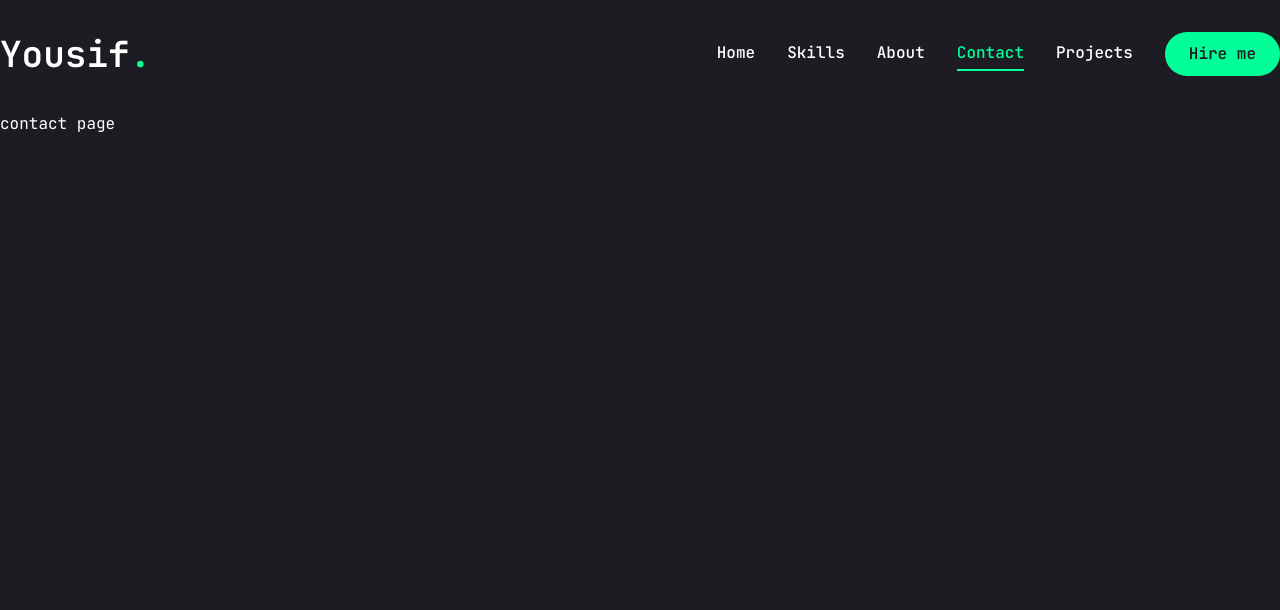
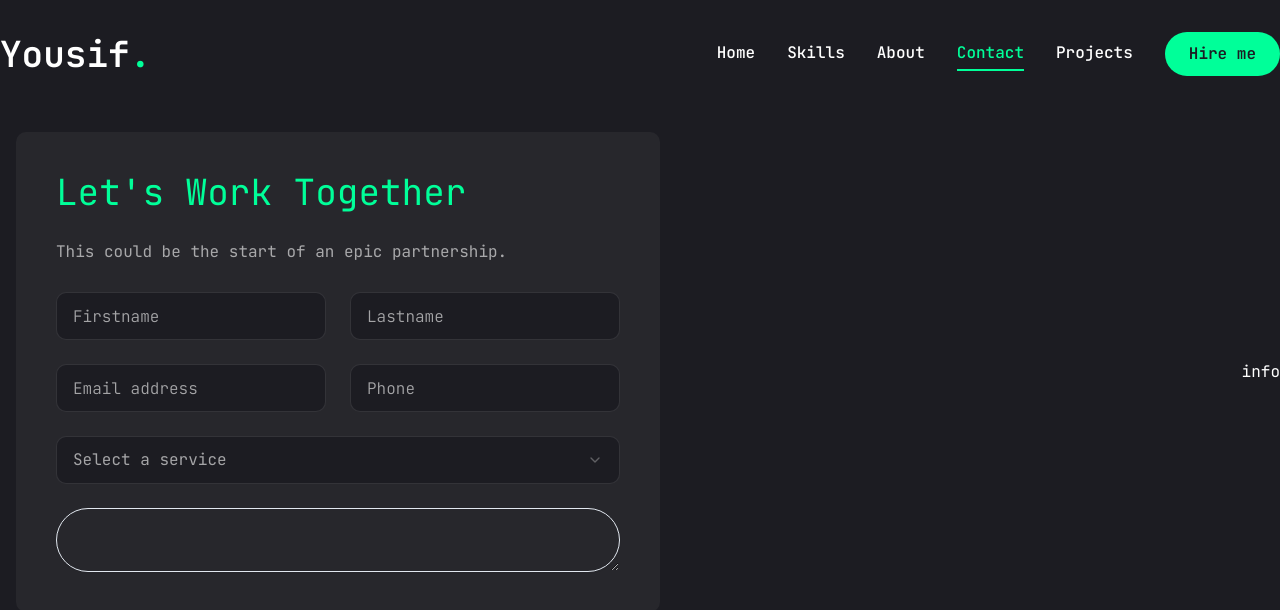
Before and after one commit to Gnashal/Portfolio, a Next.js app: page /contact in a window 1280 px wide. Shown: the top 610 px of the page. Built offline with nearby package versions, Linux system fonts and the light colour scheme.

Commit message:
add: contact page rough

```diff
--- /dev/null
+++ b/app/contact/data/data.js
@@ -0,0 +1,19 @@
+import { FaPhoneAlt, FaEnvelope, FaMapMarkerAlt } from "react-icons/fa";
+
+export const info = [
+    {
+        icon: <FaPhoneAlt />,
+        title: "Phone",
+        description: "(+63) 927 001 7284"
+    },
+    {
+        icon: <FaEnvelope />,
+        title: "Email",
+        description: "yousifceballos@gmail.com"
+    },
+    {
+        icon: <FaMapMarkerAlt />,
+        title: "Location",
+        description: "Sambag 1, Cebu City, Cebu"
+    },
+]
--- a/app/contact/page.jsx
+++ b/app/contact/page.jsx
@@ -1,6 +1,15 @@
 "use client";
 
 import { motion } from "framer-motion";
+
+
+import { Button } from "@/components/ui/button";
+import { Input } from "@/components/ui/input";
+import { Textarea } from "@/components/ui/textarea";
+import { Select, SelectContent, SelectGroup, SelectItem, SelectTrigger, SelectValue } from "@/components/ui/select";
+
+import { info } from "./data/data";
+import { SelectLabel } from "@radix-ui/react-select";
 
 function Contact() {
     return (
@@ -9,9 +18,44 @@ function Contact() {
         animate={{
             opacity: 1,
             transition: {delay: 2.4, duration: 0.4, ease: "easeIn"}
-        }}>
-            <div>
-                contact page
+        }}
+        className="py-6 ">
+            <div className="container mx-auto">
+                <div className="flex flex-col xl:flex-row gap-[30px] ">
+                    {/* Form */}
+                    <div className="xl:h-[54%] order-2 xl:order-none">
+                        <form className="flex flex-col p-10 gap-6 bg-[#27272c] rounded-[10px] mx-4">
+                            <h3 className="text-4xl text-accent ">Let's Work Together</h3>
+                            <p className="text-white/60">This could be the start of an epic partnership.</p>
+                            {/* input  */}
+                            <div className="grid grid-cols-1 md:grid-cols-2 gap-6 ">
+                                <Input type="firstname" placeholder="Firstname"/>
+                                <Input type="lastname" placeholder="Lastname"/>
+                                <Input type="email" placeholder="Email address"/>
+                                <Input type="phone" placeholder="Phone"/>
+                            </div>
+                            {/* select  */}
+                            <Select>
+                                <SelectTrigger className="w-full ">
+                                    <SelectValue placeholder="Select a service"/>
+                                </SelectTrigger>
+                                <SelectContent>
+                                    <SelectGroup>
+                                        <SelectLabel>Select a Service</SelectLabel>
+                                        <SelectItem value="est">Frontend Development</SelectItem>
+                                        <SelectItem value="cst">Backend Developement</SelectItem>
+                                        <SelectItem value="mst">Fullstack Development</SelectItem>
+                                    </SelectGroup>
+                                </SelectContent>
+                            </Select>
+                            {/* text area */}
+                            <Textarea/>
+                        </form>
+                    </div>
+                    {/* info */}
+                    <div className="flex-1 flex items-center xl:justify-end order-1 xl:order-none
+                    mb-8 xl:mb-0 ">info</div>
+                </div>
             </div>
         </motion.div>
     )
--- a/app/skills/components/skillcard.jsx
+++ b/app/skills/components/skillcard.jsx
@@ -22,8 +22,6 @@ function SkillCard({skill, onClick}){
         <h2 className="text-[42px] font-bold leading-none text-accent group-hover:text-white transition-all duration-500">{skill.title}</h2>
         {/* icon */}
         <IconView icons={skill.icons} />
-        {/* border */}
-        <div className="border-b border-white/20 w-full"></div>
         </>
     )
 }
--- a/app/skills/data/data.js
+++ b/app/skills/data/data.js
@@ -12,6 +12,7 @@ export const skills = [
         { icon: <DiTerminal key="c" />, label: 'C' },
         { icon: <DiGo key="go" />, label: 'Go' },
       ],
+      description: "Proficient in multiple programming languages, enabling flexibility in solving diverse technical problems and building efficient solutions."
     },
     {
       num: '02',
@@ -20,6 +21,7 @@ export const skills = [
         { icon: <DiReact key="react" />, label: 'React' },
         { icon: <DiNodejs key="node" />, label: 'Node.js' },
       ],
+      description: "Experienced with modern frameworks and libraries to create dynamic, scalable, and maintainable applications across different platforms.",
     },
     {
       num: '03',
@@ -30,6 +32,7 @@ export const skills = [
         { icon: <DiDocker key="docker" />, label: 'Docker' },
         { icon: <DiAws key="aws" />, label: 'AWS' },
       ],
+      description: "Skilled in using essential tools and platforms that streamline development workflows, version control, containerization, and cloud deployment.",
     },
     {
       num: '04',
@@ -39,6 +42,7 @@ export const skills = [
         { icon: <DiPostgresql key="postgresql" />, label: 'PostgreSQL' },
         { icon: <DiMysql key="mysql" />, label: 'MySQL' },
       ],
+      description: "Knowledgeable in both relational and non-relational databases, capable of designing efficient schemas and managing data at scale.",
     },
     {
       num: '05',
@@ -47,5 +51,6 @@ export const skills = [
         { icon: <DiHtml5 key="html5" />, label: 'HTML5' },
         { icon: <DiCss3 key="css3" />, label: 'CSS3' },
       ],
+      description: "Strong foundation in web technologies, ensuring responsive, accessible, and standards-compliant front-end development.",
     },
   ];
--- a/components/ui/input.jsx
+++ b/components/ui/input.jsx
@@ -12,9 +12,8 @@ function Input({
       type={type}
       data-slot="input"
       className={cn(
-        "file:text-foreground placeholder:text-muted-foreground selection:bg-primary selection:text-primary-foreground dark:bg-input/30 border-input flex h-9 w-full min-w-0 rounded-md border bg-transparent px-3 py-1 text-base shadow-xs transition-[color,box-shadow] outline-none file:inline-flex file:h-7 file:border-0 file:bg-transparent file:text-sm file:font-medium disabled:pointer-events-none disabled:cursor-not-allowed disabled:opacity-50 md:text-sm",
-        "focus-visible:border-ring focus-visible:ring-ring/50 focus-visible:ring-[3px]",
-        "aria-invalid:ring-destructive/20 dark:aria-invalid:ring-destructive/40 aria-invalid:border-destructive",
+        `flex h-[48px] rounded-[10px] border border-white/10 focus:border-accent font-light  bg-primary px-4 py-5
+        text-base placeholder:text-white/60 outline-none`,
         className
       )}
       {...props} />
--- a/components/ui/select.jsx
+++ b/components/ui/select.jsx
@@ -35,7 +35,8 @@ function SelectTrigger({
       data-slot="select-trigger"
       data-size={size}
       className={cn(
-        "border-input data-[placeholder]:text-muted-foreground [&_svg:not([class*='text-'])]:text-muted-foreground focus-visible:border-ring focus-visible:ring-ring/50 aria-invalid:ring-destructive/20 dark:aria-invalid:ring-destructive/40 aria-invalid:border-destructive dark:bg-input/30 dark:hover:bg-input/50 flex w-fit items-center justify-between gap-2 rounded-md border bg-transparent px-3 py-2 text-sm whitespace-nowrap shadow-xs transition-[color,box-shadow] outline-none focus-visible:ring-[3px] disabled:cursor-not-allowed disabled:opacity-50 data-[size=default]:h-9 data-[size=sm]:h-8 *:data-[slot=select-value]:line-clamp-1 *:data-[slot=select-value]:flex *:data-[slot=select-value]:items-center *:data-[slot=select-value]:gap-2 [&_svg]:pointer-events-none [&_svg]:shrink-0 [&_svg:not([class*='size-'])]:size-4",
+        `flex h-[48px] w-full items-center justify-between rounded-[10px] border border-white/10 bg-primary px-4 py-5 text-white/60
+        placeholder:text-white/10 focus:border-accent outline-none`,
         className
       )}
       {...props}>
@@ -58,8 +59,11 @@ function SelectContent({
       <SelectPrimitive.Content
         data-slot="select-content"
         className={cn(
-          "bg-popover text-popover-foreground data-[state=open]:animate-in data-[state=closed]:animate-out data-[state=closed]:fade-out-0 data-[state=open]:fade-in-0 data-[state=closed]:zoom-out-95 data-[state=open]:zoom-in-95 data-[side=bottom]:slide-in-from-top-2 data-[side=left]:slide-in-from-right-2 data-[side=right]:slide-in-from-left-2 data-[side=top]:slide-in-from-bottom-2 relative z-50 max-h-(--radix-select-content-available-height) min-w-[8rem] origin-(--radix-select-content-transform-origin) overflow-x-hidden overflow-y-auto rounded-md border shadow-md",
+          `bg-primary text-white data-[state=open]:animate-in data-[state=closed]:animate-out data-[state=closed]:fade-out-0 data-[state=open]:fade-in-0
+          data-[state=closed]:zoom-out-95 data-[state=open]:zoom-in-95 data-[side=bottom]:slide-in-from-top-2 data-[side=left]:slide-in-from-right-2
+          data-[side=right]:slide-in-from-left-2 data-[side=top]:slide-in-from-bottom-2 relative z-50 max-h-(--radix-select-content-available-height) min-w-[8rem]
           position === "popper" &&
+          origin-(--radix-select-content-transform-origin) overflow-x-hidden overflow-y-auto rounded-[10px] border border-accent shadow-md py-4`,
             "data-[side=bottom]:translate-y-1 data-[side=left]:-translate-x-1 data-[side=right]:translate-x-1 data-[side=top]:-translate-y-1",
           className
         )}
@@ -98,7 +102,9 @@ function SelectItem({
     <SelectPrimitive.Item
       data-slot="select-item"
       className={cn(
-        "focus:bg-accent focus:text-accent-foreground [&_svg:not([class*='text-'])]:text-muted-foreground relative flex w-full cursor-default items-center gap-2 rounded-sm py-1.5 pr-8 pl-2 text-sm outline-hidden select-none data-[disabled]:pointer-events-none data-[disabled]:opacity-50 [&_svg]:pointer-events-none [&_svg]:shrink-0 [&_svg:not([class*='size-'])]:size-4 *:[span]:last:flex *:[span]:last:items-center *:[span]:last:gap-2",
+        `focus:bg-accent focus:text-primary [&_svg:not([class*='text-'])]:text-muted-foreground relative flex w-full
+        cursor-default items-center gap-2 py-1.5 pr-8 pl-2 text-sm outline-hidden select-none data-[disabled]:pointer-events-none data-[disabled]:opacity-50
+        [&_svg]:pointer-events-none [&_svg]:shrink-0 [&_svg:not([class*='size-'])]:size-4 *:[span]:last:flex *:[span]:last:items-center *:[span]:last:gap-2`,
         className
       )}
       {...props}>
```
Also changed, not shown: app/skills/components/description.jsx (+19 -29 lines), app/skills/page.jsx (+32 -12 lines), components/PageTransition.jsx (+0 -24 lines).
